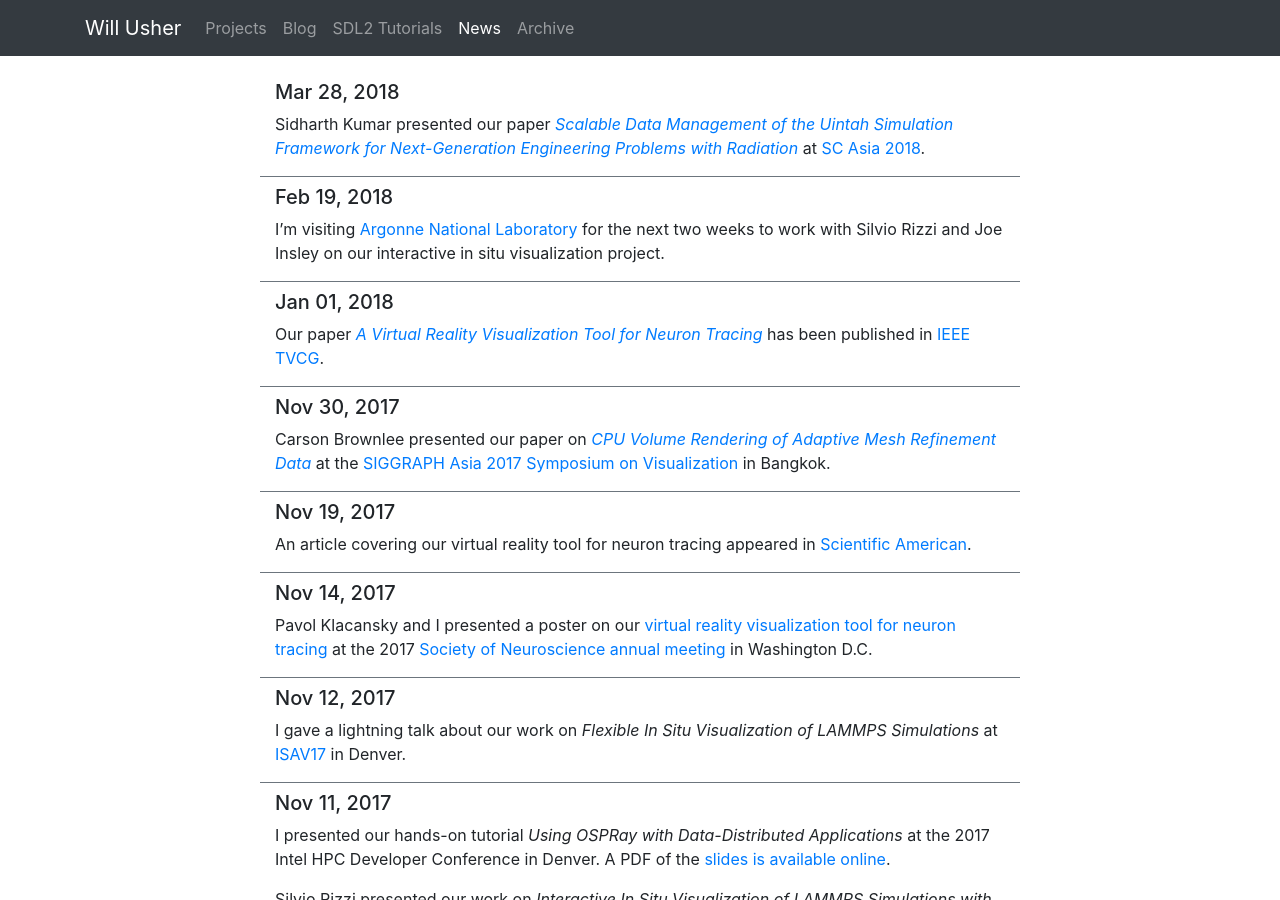
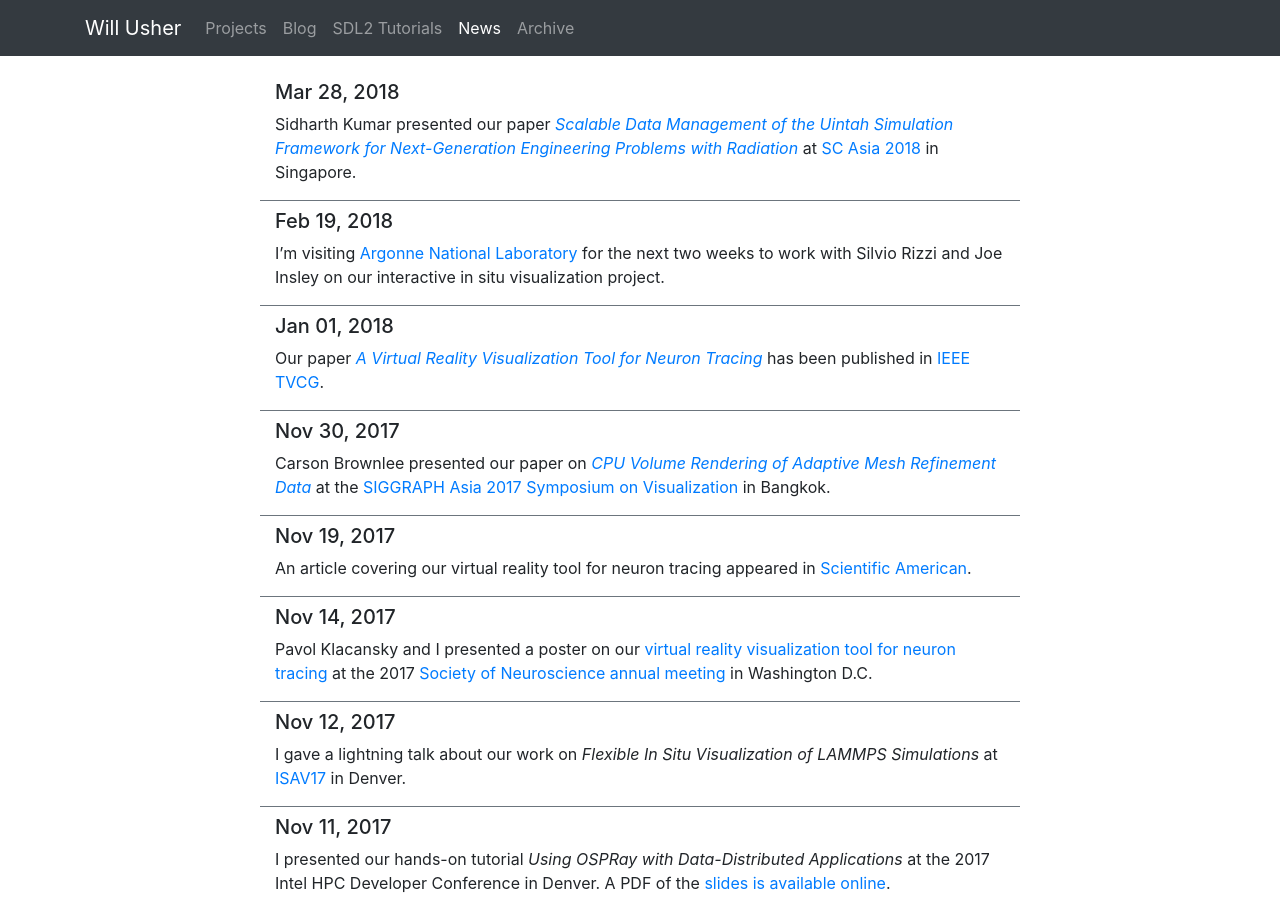
Before and after one commit to Twinklebear/Twinklebear.github.io-jekyll, a Jekyll site: the page built from news.html, in a window 1280 px wide and 900 px high. Built offline with Jekyll 4.4.1, drawn with Linux system fonts in a browser that asks for light colours; nearby versions of some CDN libraries.

Commit message:
add locaiton

```diff
--- a/_data/news.json
+++ b/_data/news.json
@@ -4,7 +4,7 @@
 		"text": "Sidharth Kumar presented our paper
 		[*Scalable Data Management of the Uintah Simulation Framework for
 			Next-Generation Engineering Problems with Radiation*](/publications/scasia18)
-			at [SC Asia 2018](https://www.sc-asia.org/)."
+			at [SC Asia 2018](https://www.sc-asia.org/) in Singapore."
 	},
 	{
 		"date": "2018-2-19",
```
